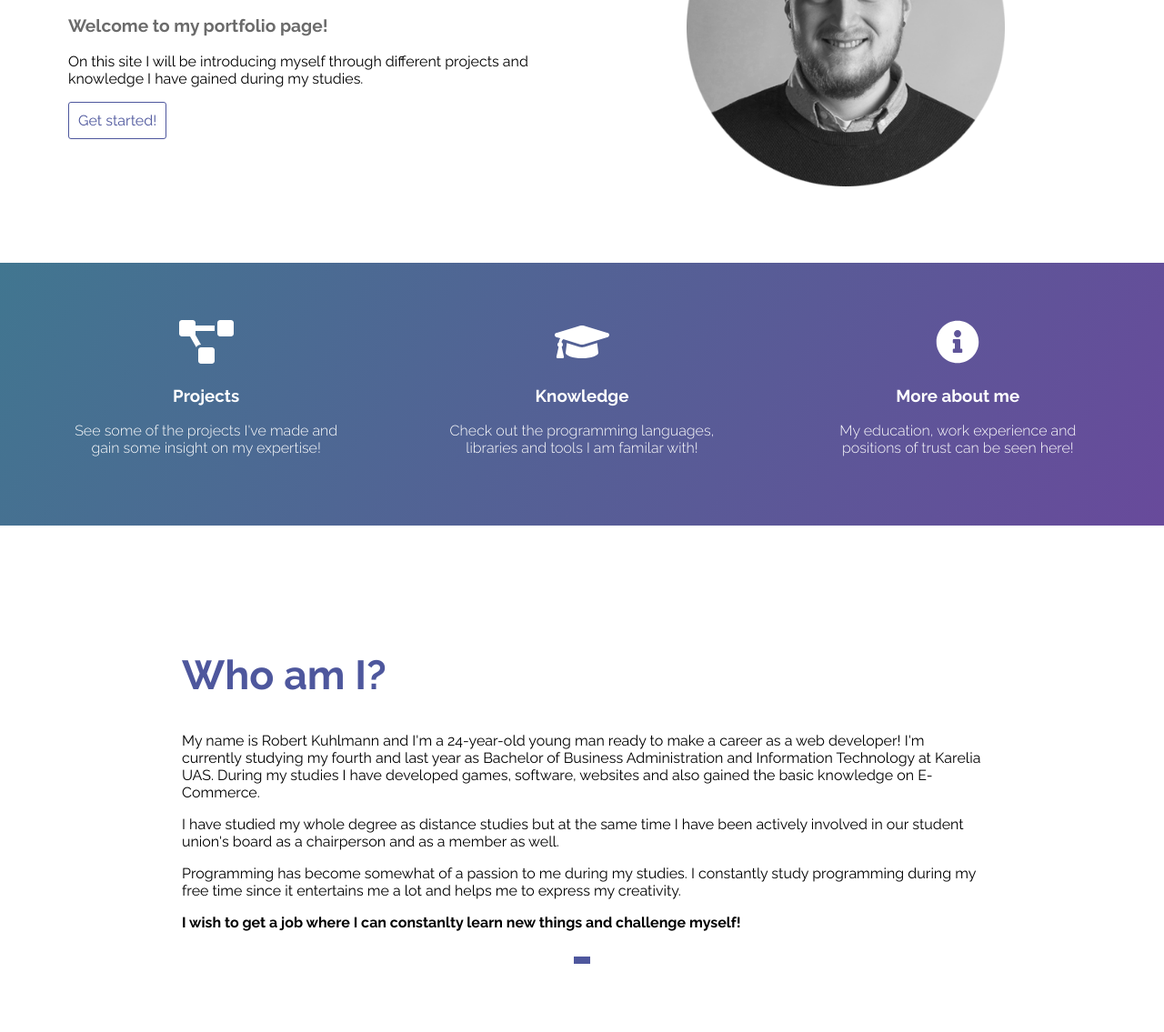
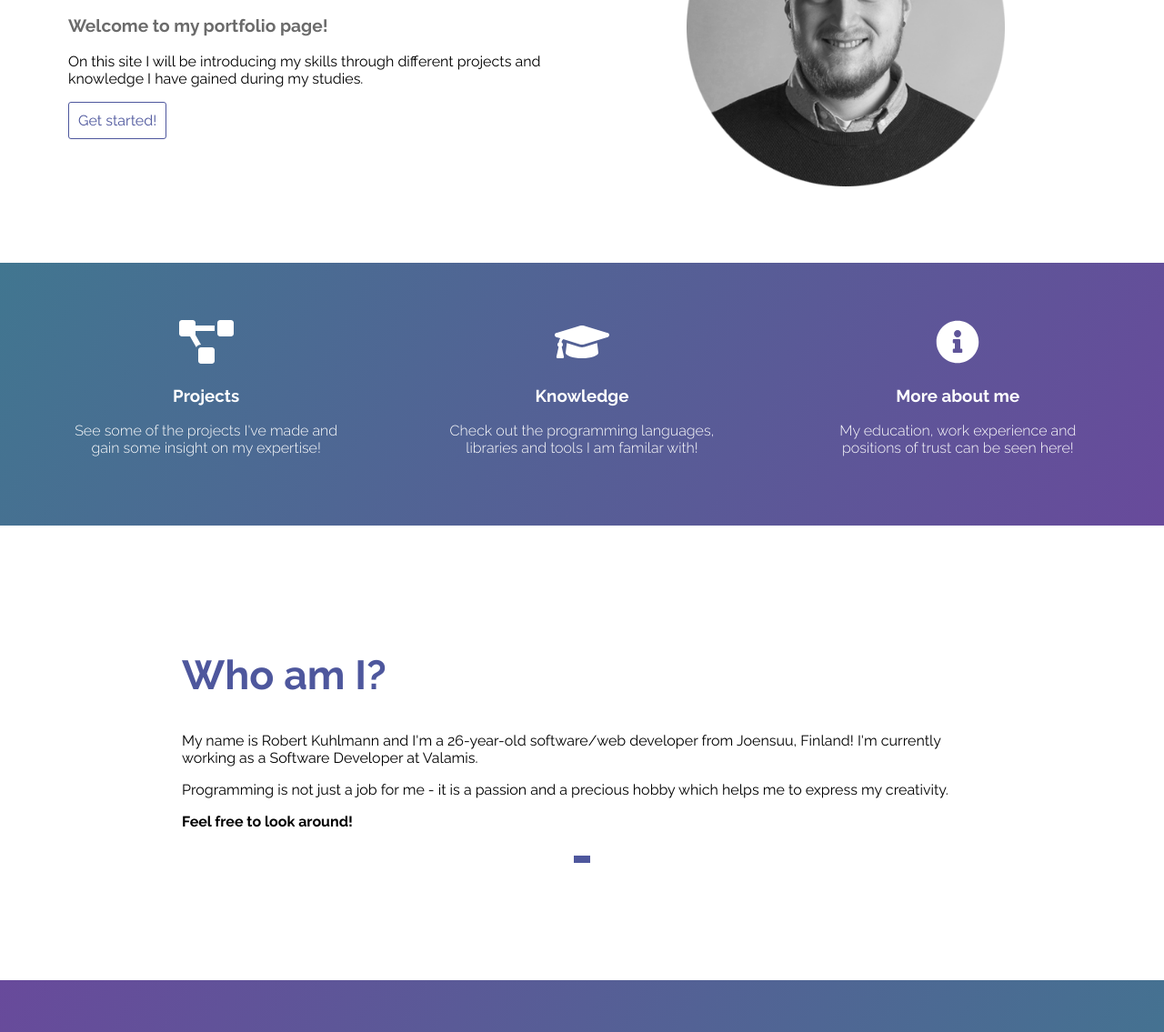
Before and after one commit to roopertti/portfolio, a Gatsby site: page / in a window 1280 px wide. Shown: the part 295-1430 px from the top of the page at 91% size. Built offline with nearby package versions, Linux system fonts and the light colour scheme; Gatsby itself is replaced by a stand-in of ours.

Commit message:
Update index.js

```diff
--- a/src/pages/index.js
+++ b/src/pages/index.js
@@ -21,7 +21,7 @@ const IndexPage = () => (
       <div>
         <h1>Hello there!</h1>
         <p style={{fontSize: '1.2em', color: 'var(--dark)'}}><strong>Welcome to my portfolio page!</strong></p>
-        <p>On this site I will be introducing myself through different projects and knowledge I have gained during my studies.</p>
+        <p>On this site I will be introducing my skills through different projects and knowledge I have gained during my studies.</p>
         <Link to="/projects">Get started!</Link>
       </div>
       <div style={{textAlign: "center"}}>
@@ -41,7 +41,7 @@ const IndexPage = () => (
         </div>
         <div>
             <span><FontAwesomeIcon icon={faInfoCircle}></FontAwesomeIcon></span>
-            <Link to="/lisatietoja"><h3>More about me</h3></Link>
+            <Link to="/more-about-me"><h3>More about me</h3></Link>
             <p>My education, work experience and positions of trust can be seen here!</p>
         </div>
     </CallToAction>
@@ -52,10 +52,9 @@ const IndexPage = () => (
             Who am I?
           </BigTitle>
         </header>
-        <p>My name is Robert Kuhlmann and I'm a 24-year-old young man ready to make a career as a web developer! I'm currently studying my fourth and last year as Bachelor of Business Administration and Information Technology at Karelia UAS. During my studies I have developed games, software, websites and also gained the basic knowledge on E-Commerce.</p>
-        <p>I have studied my whole degree as distance studies but at the same time I have been actively involved in our student union's board as a chairperson and as a member as well.</p>
-        <p>Programming has become somewhat of a passion to me during my studies. I constantly study programming during my free time since it entertains me a lot and helps me to express my creativity.</p>
-        <p><strong>I wish to get a job where I can constanlty learn new things and challenge myself!</strong></p>
+        <p>My name is Robert Kuhlmann and I'm a 26-year-old software/web developer from Joensuu, Finland! I'm currently working as a Software Developer at Valamis.</p>
+        <p>Programming is not just a job for me - it is a passion and a precious hobby which helps me to express my creativity.</p>
+        <p><strong>Feel free to look around!</strong></p>
         <Separator></Separator>
       </article>
     </Container>
```
